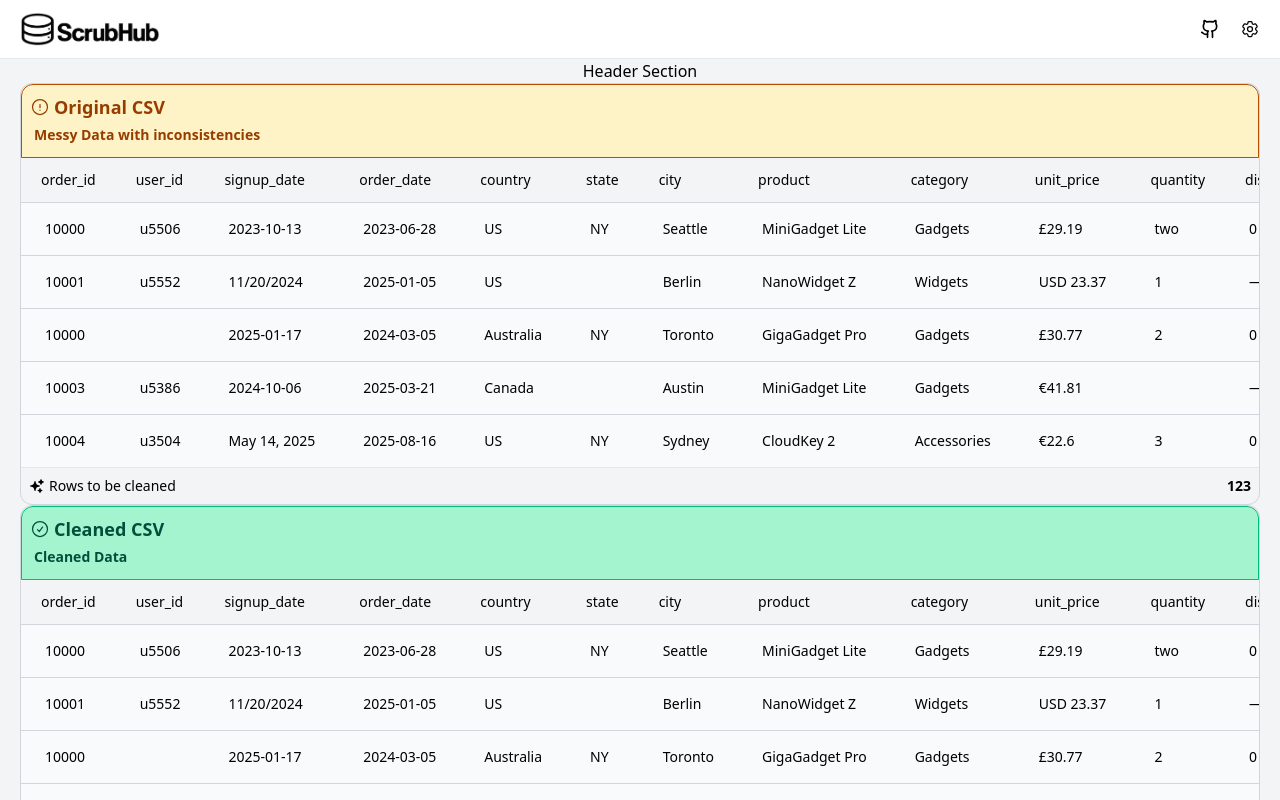
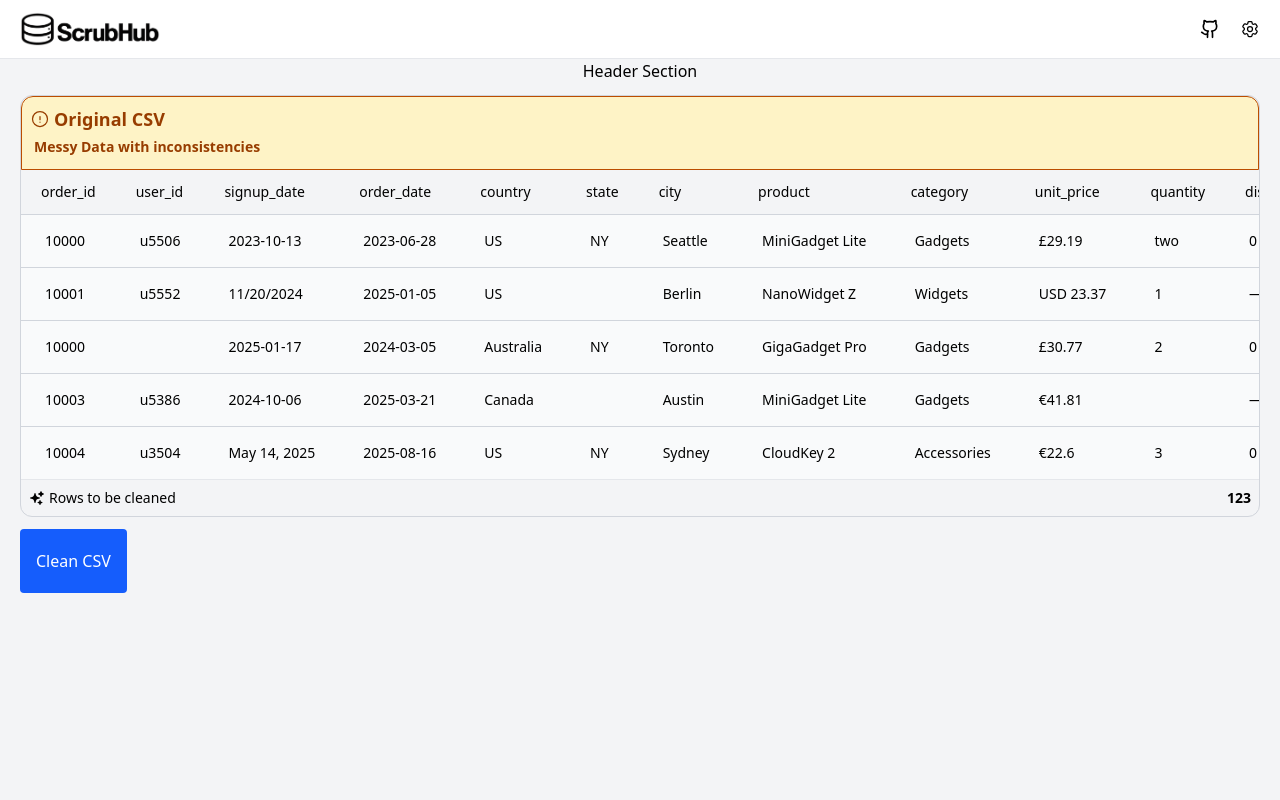
Before and after one commit to BrandonCarp/data_clean, a Next.js app in the folder frontend/: page / in a window 1280 px wide. Both pictures are taken after a click on the button "Load Messy CSV". Shown: the top 800 px of the page. Built offline with nearby package versions, Linux system fonts and the light colour scheme.

Commit message:
frontend back end connection, need to work on backend cleaning logic

```diff
--- a/frontend/api/upload/CleanData.ts
+++ b/frontend/api/upload/CleanData.ts
@@ -1,13 +1,21 @@
 "use client";
 
-async function CleanData() {
-  const res = fetch("http://127.0.0.1:8000/clean_csv/", {
+async function cleanData(messyCsv: string) {
+  const blob = new Blob([messyCsv], { type: "text/csv" });
+  const file = new File([blob], "messy.csv", { type: "text/csv" });
+
+  const formData = new FormData();
+  formData.append("file", file);
+
+  const response = await fetch("http://localhost:8000/clean_csv/", {
     method: "POST",
-    headers: {
-      "Content-Type": "application/json",
-    },
-    body: JSON.stringify({}),
+    body: formData,
   });
+
+  if (!response.ok) throw new Error("Failed to clean CSV");
+
+  const data = await response.json();
+  return { rows: data };
 }
 
-export default CleanData();
+export default cleanData;
--- a/frontend/components/CleanButton.tsx
+++ b/frontend/components/CleanButton.tsx
@@ -1,19 +1,42 @@
-import { useState, useEffect } from "react";
-import { SparklesIcon } from "@heroicons/react/24/solid";
+import React from "react";
+import cleanData from "../api/upload/CleanData";
+import { Row } from "@/lib/types/typeHelpers";
 
-type PrevButtonProps = {
-  parseCsv: () => Promise<void>;
-  fileName: string;
-};
+interface CleanButtonProps {
+  messyCsv: string | undefined;
+  setCleanedRows: React.Dispatch<React.SetStateAction<Row[]>>;
+  setCleanedHeaders: React.Dispatch<React.SetStateAction<string[]>>;
+  setCleanTableLoad: React.Dispatch<React.SetStateAction<boolean>>;
+}
 
-export default function CleanButton({ parseCsv, fileName }: PrevButtonProps) {
+export default function CleanButton({
+  messyCsv,
+  setCleanedRows,
+  setCleanedHeaders,
+  setCleanTableLoad,
+}: CleanButtonProps) {
+  async function handleClean() {
+    if (!messyCsv) return;
+
+    try {
+      const cleaned = await cleanData(messyCsv);
+
+      if (cleaned?.rows) {
+        setCleanedRows(cleaned.rows);
+        setCleanedHeaders(Object.keys(cleaned.rows[0] || {}));
+        setCleanTableLoad(false);
+      }
+    } catch (err) {
+      console.error("Error cleaning CSV:", err);
+    }
+  }
+
   return (
-    <div>
-      <button className=" bg-gray-bg dark:bg-gray-third text-white font-medium py-2 px-6 rounded hover:bg-gray-third cursor-pointer dark:hover:bg-gray-hover ">
-        <p className="flex items-center gap-1">
-          <SparklesIcon className="size-4 " /> Clean Csv
-        </p>
-      </button>
-    </div>
+    <button
+      onClick={handleClean}
+      className="px-4 py-5 bg-blue-600 text-white rounded hover:bg-blue-700"
+    >
+      Clean CSV
+    </button>
   );
 }
--- a/frontend/components/TableCard.tsx
+++ b/frontend/components/TableCard.tsx
@@ -50,7 +50,7 @@ export default function TableCard({
   const [loading, setLoading] = useState(true);
 
   return (
-    <div className="relative overflow-hidden   rounded-xl border border-gray-300 dark:border-none  dark:border-gray-third">
+    <div className="relative overflow-hidden   rounded-xl border border-gray-300 dark:border-none  dark:border-gray-third my-3">
       <div
         className={`w-full ${bgColor} ${bdColor} rounded-t-xl px-2 py-2 text-sm`}
       >
--- a/frontend/components/TableSection.tsx
+++ b/frontend/components/TableSection.tsx
@@ -14,10 +14,13 @@ import CleanButton from "./CleanButton";
 
 export default function TableSection() {
   const [prevTableLoad, setPrevTableLoad] = useState(true);
+  const [cleanTableLoad, setCleanTableLoad] = useState(true);
   const [rows, setRows] = useState<Row[]>([]);
   const [headers, setHeaders] = useState<string[]>([]);
-  const [fileName, setFileName] = useState<string>("Load Messy CSV"); // will update to load file name on page start up
+  const [fileName, setFileName] = useState<string>("Load Messy CSV");
   const [messyCsv, setMessyCsv] = useState<string>();
+  const [cleanedRows, setCleanedRows] = useState<Row[]>([]);
+  const [cleanedHeaders, setCleanedHeaders] = useState<string[]>([]);
 
   async function fetchCsv() {
     const res = await fetch("/data/raw_orders.csv");
@@ -56,6 +59,7 @@ export default function TableSection() {
             <PreviewButton parseCsv={parseCsv} fileName={fileName} />
           </div>
         ) : (
+          <div>
             <TableCard
               rows={rows}
               headers={headers}
@@ -70,13 +74,18 @@ export default function TableSection() {
                 <SparklesIcon className="size-4 mr-1 dark:text-gray-text" />
               }
             />
-        )}
-      </section>
-
-      <section className="mb-10">
+            {cleanTableLoad ? (
+              <CleanButton
+                messyCsv={messyCsv}
+                setCleanedRows={setCleanedRows}
+                setCleanedHeaders={setCleanedHeaders}
+                setCleanTableLoad={setCleanTableLoad}
+              />
+            ) : (
+              <section className="my-5">
                 <TableCard
-          rows={rows}
-          headers={headers}
+                  rows={cleanedRows}
+                  headers={cleanedHeaders}
                   title="Cleaned CSV"
                   bgColor="bg-emerald-200"
                   bdColor="border border-emerald-500"
@@ -89,6 +98,35 @@ export default function TableSection() {
                   }
                 />
               </section>
+            )}
+          </div>
+        )}
+      </section>
+      {/* {cleanTableLoad ? (
+        <CleanButton
+          messyCsv={messyCsv}
+          setCleanedRows={setCleanedRows}
+          setCleanedHeaders={setCleanedHeaders}
+          setCleanTableLoad={setCleanTableLoad}
+        />
+      ) : (
+        <section className="my-5">
+          <TableCard
+            rows={cleanedRows}
+            headers={cleanedHeaders}
+            title="Cleaned CSV"
+            bgColor="bg-emerald-200"
+            bdColor="border border-emerald-500"
+            textColor="text-emerald-900 font-semibold"
+            subtitle="Cleaned Data"
+            cleanedRows="Rows cleaned"
+            heroicon={<CheckCircleIcon className="size-5 mr-1 " />}
+            sparkles={
+              <SparklesIcon className="size-4 mr-1 dark:text-gray-text" />
+            }
+          />
+        </section>
+      )} */}
     </div>
   );
 }
```
Also changed, not shown: 1 other file (tests, documents, lock files or other folders). Lines whose indentation alone changed are shown as unchanged.
